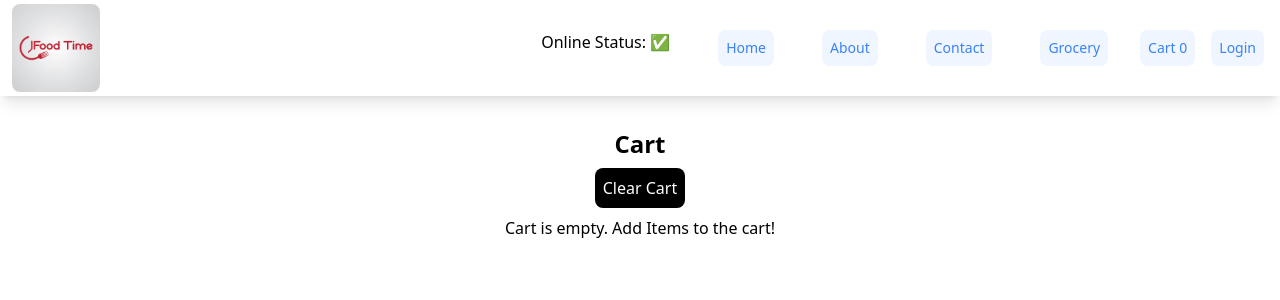
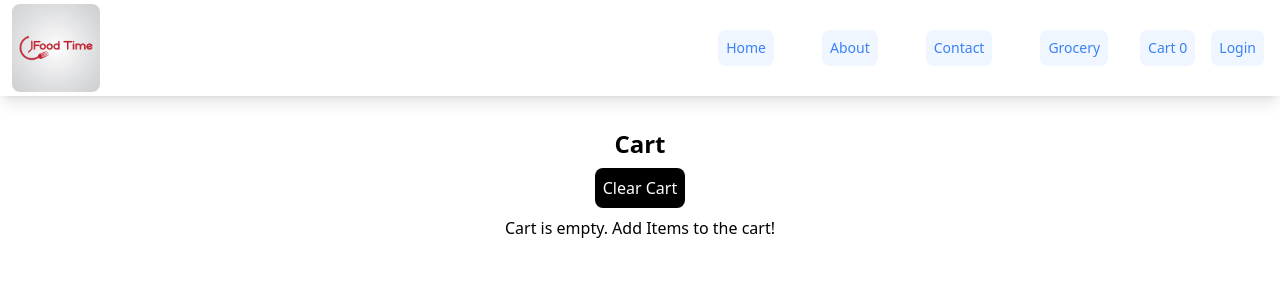
Before and after one commit to vishaljadhav7/food_time, a React (Vite) app: page /cart in a window 1280 px wide. Shown: the top 300 px of the page. Built offline with nearby package versions, Linux system fonts and the light colour scheme.

Commit message:
Update Header.js

```diff
--- a/src/components/Header.js
+++ b/src/components/Header.js
@@ -31,7 +31,7 @@ Button Text
 </a>
            */}
 
-          <li className="px-4">Online Status: {onlineStatus ? "✅" : "🔴"}</li>
+
           <li className="px-4">
             <Link to="/"><button type="button" className="p-2 font-medium bg-blue-50 hover:bg-blue-100 hover:text-blue-600 text-blue-500 rounded-lg text-sm" >Home</button></Link>
           </li>
```
